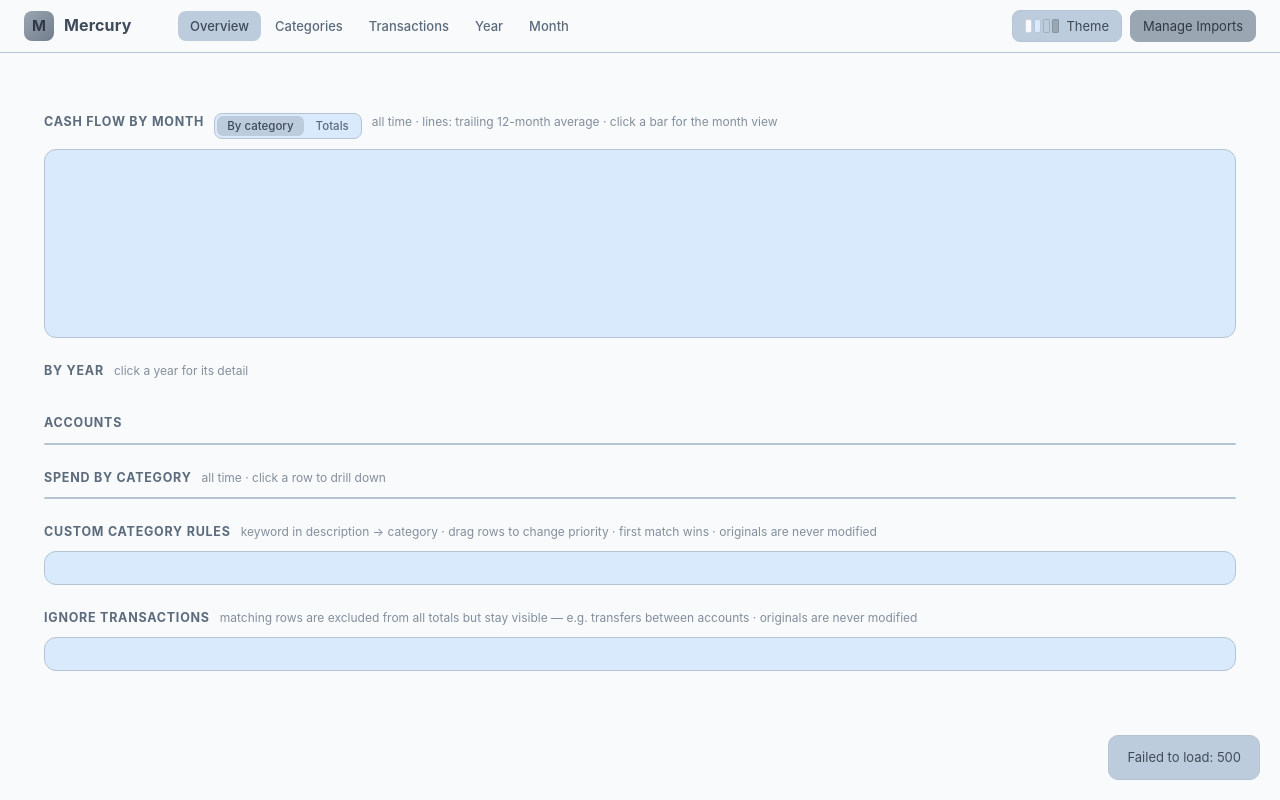
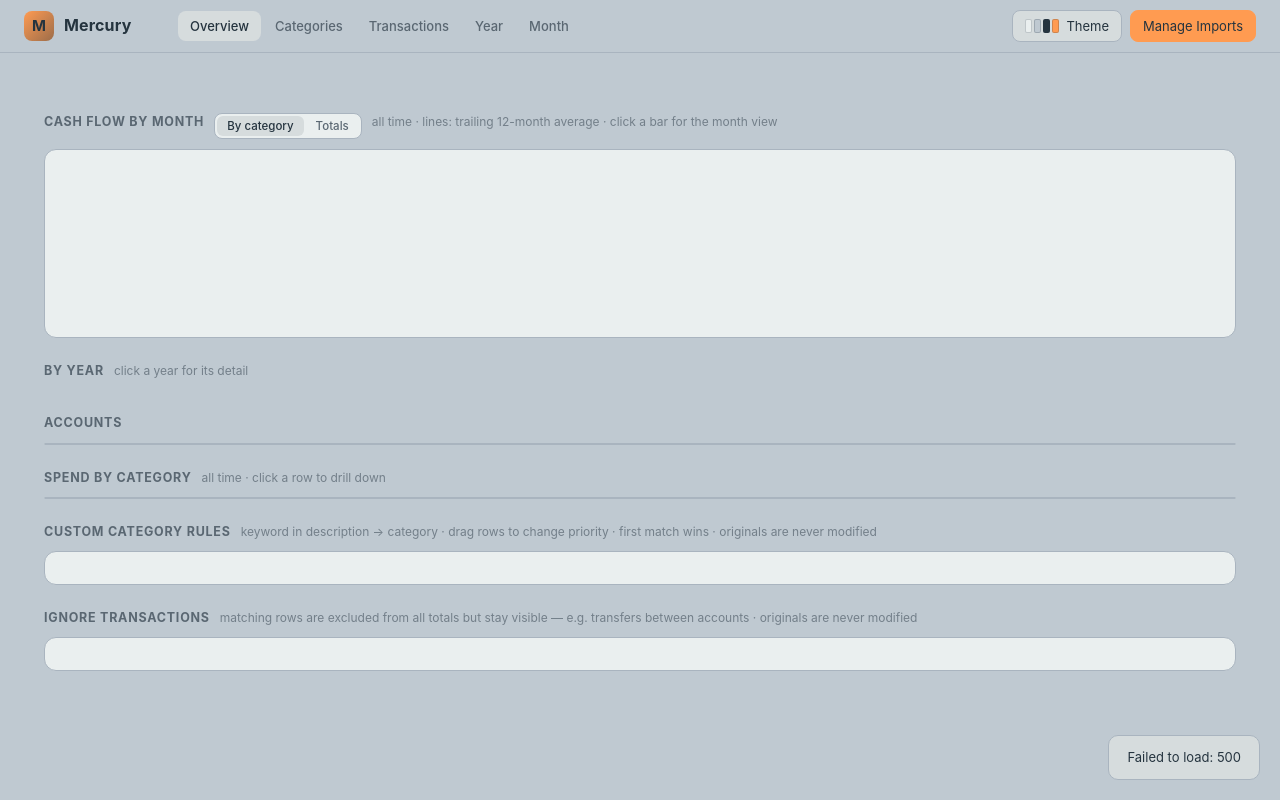
Before and after one commit to igor-starostenko/mercury, a FastAPI app: page / in a window 1280 px wide. Run offline with FastAPI, Linux system fonts and the light colour scheme; data that the repository does not hold is empty; a map, chart or similar area stays blank; some libraries are stand-ins or nearby versions.

Commit message:
Make Ember the default color scheme
sr1us evaluated the three schemes on the live site and kept Ember.
- :root now carries Ember's tokens; Frost moved to [data-theme="frost"].
  No stored preference => Ember renders (pre-paint, no flash).
- ui.js: default flag + currentTheme()/applyTheme() fallback switched
  frost -> ember; menu now lists Ember first with the "default" hint.
- Verified live in headless Chromium: fresh profile => Ember tokens
  (bg BFC9D1 / panel EAEFEF); saved frost => Frost; saved ember =>
  Ember; menu checkmark + hint correct. node --check clean, pytest 40
  passed. Static-only, no API/DB changes.

```diff
--- a/app/static/css/app.css
+++ b/app/static/css/app.css
@@ -3,13 +3,33 @@
  * header "Theme" popup and persisted in localStorage (mercury.theme).
  * Each page's head script applies the saved scheme before first paint
  * (no flash); switching reloads so charts redraw from the new tokens.
- * Frost is the default (no data-theme attribute). Every token derives
+ * Ember is the default (no data-theme attribute) — sr1us evaluated all
+ * three on 2026-11-20 and kept Ember. Every token derives
  * from the four palette colors; where a palette color is too light for
  * body text (Frost's steel 9AA6B2), --text is a darkened shade of the
  * same hue. Category colors and the spend/income semantics are separate
  * (CAT_COLORS in common.js) and do not follow the scheme. */
 :root {
-  /* Frost (default) — F8FAFC / D9EAFD / BCCCDC / 9AA6B2 */
+  /* Ember (default) — EAEFEF / BFC9D1 / 25343F / FF9B51 */
+  --bg: #bfc9d1;
+  --panel: #EAEFEF;
+  --panel-2: color-mix(in srgb, #EAEFEF 90%, #25343f 10%);
+  --text: #25343f;
+  --muted: #5a6772;
+  --accent: #ff9b51;
+  --on-accent: #25343f;
+  --spend: #ff6b6b;
+  --income: #1e8e52;
+  --border: #a9b4bf;
+  --grid: #a9b4bf;
+  --amber: #7a4a10;
+  --header-bg: color-mix(in srgb, #bfc9d1 92%, transparent);
+  --detail-row: color-mix(in srgb, #EAEFEF 92%, #25343f 6%);
+  --shadow: color-mix(in srgb, #25343f 26%, transparent);
+  --radius: 12px;
+}
+[data-theme="frost"] {
+  /* Frost — F8FAFC / D9EAFD / BCCCDC / 9AA6B2 */
   --bg: #f8fafc;
   --panel: #d9eafd;
   --panel-2: #bcccdc;
--- a/app/static/js/ui.js
+++ b/app/static/js/ui.js
@@ -86,31 +86,32 @@ function renderChrome(active) {
  *   terracotta EDDCC6 page, FFF4EA panels, BF4646 text, 7EACB5 accent
  *   ember      BFC9D1 page, EAEFEF panels, 25343F text, FF9B51 accent
  * The active id lives in localStorage (mercury.theme); each page's head
- * script applies it before first paint (no flash of default). Frost is
- * the default — no attribute, and picking it removes the saved value.
+ * script applies it before first paint (no flash of default). Ember is
+ * the default — no attribute, and picking it removes the saved value
+ * (sr1us evaluated all three on 2026-11-20 and kept Ember).
  * Switching reloads so charts and canvas redraws pick up the new tokens.
  * Category colors (CAT_COLORS in common.js) are separate and don't follow. */
 const THEMES = {
-  frost:      { label: 'Frost', default: true,
+  ember:      { label: 'Ember', default: true,
+                colors: ['#EAEFEF', '#BFC9D1', '#25343F', '#FF9B51'] },
+  frost:      { label: 'Frost',
                 colors: ['#F8FAFC', '#D9EAFD', '#BCCCDC', '#9AA6B2'] },
   terracotta: { label: 'Terracotta',
                 colors: ['#BF4646', '#EDDCC6', '#FFF4EA', '#7EACB5'] },
-  ember:      { label: 'Ember',
-                colors: ['#EAEFEF', '#BFC9D1', '#25343F', '#FF9B51'] },
 };
 const THEME_KEY = 'mercury.theme';
 
 function currentTheme() {
   let t = '';
   try { t = (localStorage.getItem(THEME_KEY) || '').toLowerCase(); } catch (e) {}
-  return THEMES[t] ? t : 'frost';
+  return THEMES[t] ? t : 'ember';
 }
 
 function applyTheme(id) {
-  if (!THEMES[id]) id = 'frost';
+  if (!THEMES[id]) id = 'ember';
   const root = document.documentElement;
   try {
-    if (id === 'frost') {
+    if (id === 'ember') {
       root.removeAttribute('data-theme');
       localStorage.removeItem(THEME_KEY);
     } else {
```
